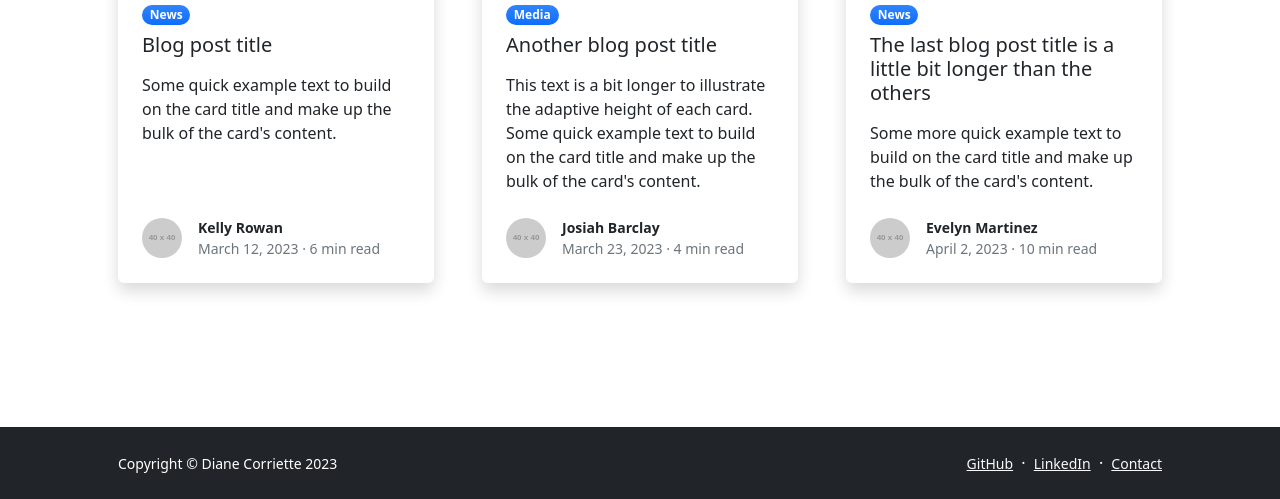
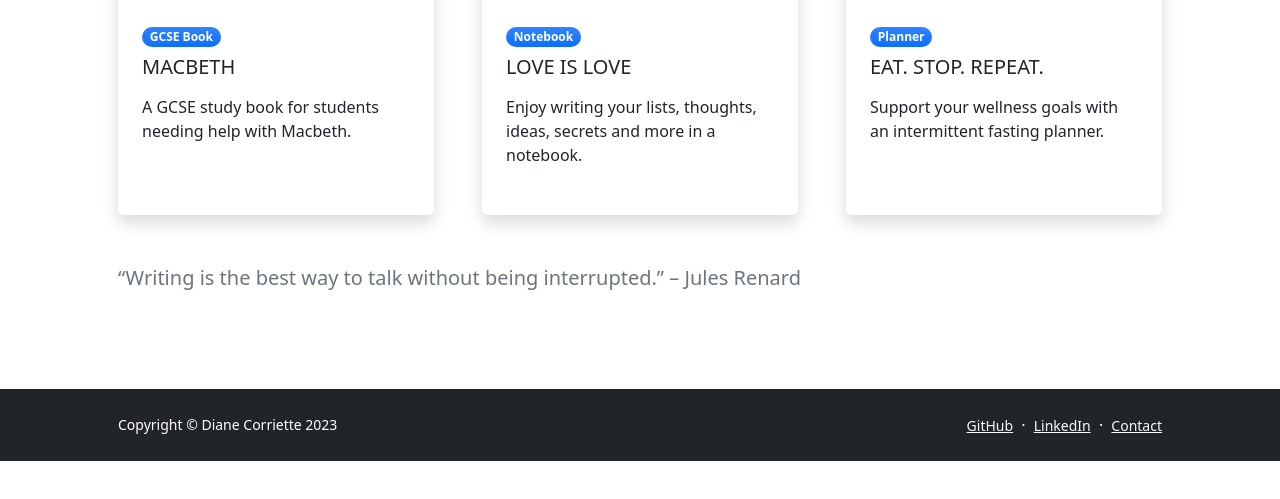
Before and after one commit to todiane/penandi, a Flask app: page / in a window 1280 px wide. Shown: the part 1951-2450 px from the top of the page. After the commit the page ends 2412 px from the top, so only its background shows below. Run offline with Flask 3, Linux system fonts and the light colour scheme; grey boxes labelled with a size stand in for pictures from a placeholder-image service; some libraries are stand-ins or nearby versions.

Commit message:
Update homepage

```diff
--- a/templates/base.html
+++ b/templates/base.html
@@ -7,7 +7,7 @@
         <meta name="author" content="" />
         <title>Pen And I Publishing - Paperback Notebooks</title>
         <!-- Favicon-->
-        <link rel="icon" type="image/x-icon" href="assets/favicon.ico" />
+        <link rel="icon" type="image/x-icon" href="static/assets/favicon.ico" />
         <!-- Bootstrap icons-->
         <link href="https://cdn.jsdelivr.net/npm/bootstrap-icons@1.5.0/font/bootstrap-icons.css" rel="stylesheet" />
         <!-- Core theme CSS (includes Bootstrap)-->
--- a/templates/index.html
+++ b/templates/index.html
@@ -7,15 +7,15 @@
                     <div class="row gx-5 align-items-center justify-content-center">
                         <div class="col-lg-8 col-xl-7 col-xxl-6">
                             <div class="my-5 text-center text-xl-start">
-                                <h1 class="display-5 fw-bolder text-white mb-2">A Bootstrap 5 template for modern businesses</h1>
-                                <p class="lead fw-normal text-white-50 mb-4">Quickly design and customize responsive mobile-first sites with Bootstrap, the world’s most popular front-end open source toolkit!</p>
+                                <h1 class="display-5 fw-bolder text-white mb-2">Paperback Notebooks, Journals & Books</h1>
+                                <p class="lead fw-normal text-white-50 mb-4">We create products for people who enjoy putting pen to paper and enjoy holding a book! Find us on Amazon</p>
                                 <div class="d-grid gap-3 d-sm-flex justify-content-sm-center justify-content-xl-start">
-                                    <a class="btn btn-primary btn-lg px-4 me-sm-3" href="#features">Get Started</a>
-                                    <a class="btn btn-outline-light btn-lg px-4" href="#!">Learn More</a>
+                                    <a class="btn btn-primary btn-lg px-4 me-sm-3" href="https://www.amazon.co.uk/stores/Pen-And-I-Publishing/author/B0849ZQQS7">Amazon UK</a>
+                                    <a class="btn btn-outline-light btn-lg px-4" href="https://www.amazon.com/stores/Pen-And-I-Publishing/author/B0849ZQQS7">Amazon USA</a>
                                 </div>
                             </div>
                         </div>
-                        <div class="col-xl-5 col-xxl-6 d-none d-xl-block text-center"><img class="img-fluid rounded-3 my-5" src="https://dummyimage.com/600x400/343a40/6c757d" alt="..." /></div>
+                        <div class="col-xl-5 col-xxl-6 d-none d-xl-block text-center"><img class="img-fluid rounded-3 my-5" src="{{url_for('static', filename='paperback-notebooks.png')}}" alt="buy paperback notebooks" /></div>
                     </div>
                 </div>
             </header>
@@ -23,28 +23,28 @@
             <section class="py-5" id="features">
                 <div class="container px-5 my-5">
                     <div class="row gx-5">
-                        <div class="col-lg-4 mb-5 mb-lg-0"><h2 class="fw-bolder mb-0">A better way to start building.</h2></div>
+                        <div class="col-lg-4 mb-5 mb-lg-0"><h2 class="fw-bolder mb-0">“Find a quiet place, use a humble pen.” - Paul Simon</h2></div>
                         <div class="col-lg-8">
                             <div class="row gx-5 row-cols-1 row-cols-md-2">
                                 <div class="col mb-5 h-100">
                                     <div class="feature bg-primary bg-gradient text-white rounded-3 mb-3"><i class="bi bi-collection"></i></div>
-                                    <h2 class="h5">Featured title</h2>
-                                    <p class="mb-0">Paragraph of text beneath the heading to explain the heading. Here is just a bit more text.</p>
+                                    <h2 class="h5">Write in a journal</h2>
+                                    <p class="mb-0">Our journals are for you if you, or someone you know, enjoys putting their thoughts down on paper.</p>
                                 </div>
                                 <div class="col mb-5 h-100">
-                                    <div class="feature bg-primary bg-gradient text-white rounded-3 mb-3"><i class="bi bi-building"></i></div>
-                                    <h2 class="h5">Featured title</h2>
-                                    <p class="mb-0">Paragraph of text beneath the heading to explain the heading. Here is just a bit more text.</p>
+                                    <div class="feature bg-primary bg-gradient text-white rounded-3 mb-3"><i class="bi bi-pen"></i></div>
+                                    <h2 class="h5">Use A Notebook</h2>
+                                    <p class="mb-0">A notebook is wonderful for something as simple as writing a list or writing your story.</p>
                                 </div>
                                 <div class="col mb-5 mb-md-0 h-100">
-                                    <div class="feature bg-primary bg-gradient text-white rounded-3 mb-3"><i class="bi bi-toggles2"></i></div>
-                                    <h2 class="h5">Featured title</h2>
-                                    <p class="mb-0">Paragraph of text beneath the heading to explain the heading. Here is just a bit more text.</p>
+                                    <div class="feature bg-primary bg-gradient text-white rounded-3 mb-3"><i class="bi bi-cart"></i></div>
+                                    <h2 class="h5">Buy on Amazon</h2>
+                                    <p class="mb-0">Based in the UK but available on all Amazon sites. Search for us using – B0849ZQQS7</p>
                                 </div>
                                 <div class="col h-100">
-                                    <div class="feature bg-primary bg-gradient text-white rounded-3 mb-3"><i class="bi bi-toggles2"></i></div>
-                                    <h2 class="h5">Featured title</h2>
-                                    <p class="mb-0">Paragraph of text beneath the heading to explain the heading. Here is just a bit more text.</p>
+                                    <div class="feature bg-primary bg-gradient text-white rounded-3 mb-3"><i class="bi bi-book"></i></div>
+                                    <h2 class="h5">Read a Book</h2>
+                                    <p class="mb-0">The world may be digital but there is something magical about losing yourself in a classic book.</p>
                                 </div>
                             </div>
                         </div>
@@ -57,12 +57,13 @@
                     <div class="row gx-5 justify-content-center">
                         <div class="col-lg-10 col-xl-7">
                             <div class="text-center">
-                                <div class="fs-4 mb-4 fst-italic">"Working with Start Bootstrap templates has saved me tons of development time when building new projects! Starting with a Bootstrap template just makes things easier!"</div>
+                                <div class="fs-4 mb-4 fst-italic">“"For while the tale of how we suffer, and how we are delighted, and how we may triumph is never new, it always must be heard.
+                                    There isn't any other tale to tell, it's the only light we've got in all this darkness." </div>
                                 <div class="d-flex align-items-center justify-content-center">
                                     <div class="fw-bold">
-                                        Tom Ato
+                                        James Baldwin
                                         <span class="fw-bold text-primary mx-1">/</span>
-                                        CEO, Pomodoro
+                                        Writer (Sonny's Blues)
                                     </div>
                                 </div>
                             </div>
@@ -76,28 +77,24 @@
                     <div class="row gx-5 justify-content-center">
                         <div class="col-lg-8 col-xl-6">
                             <div class="text-center">
-                                <h2 class="fw-bolder">From our blog</h2>
-                                <p class="lead fw-normal text-muted mb-5">Lorem ipsum, dolor sit amet consectetur adipisicing elit. Eaque fugit ratione dicta mollitia. Officiis ad.</p>
+                                <h2 class="fw-bolder">Our Books, Notebooks & Planners</h2>
+                                <br>
                             </div>
                         </div>
                     </div>
                     <div class="row gx-5">
                         <div class="col-lg-4 mb-5">
                             <div class="card h-100 shadow border-0">
-                                <img class="card-img-top" src="https://dummyimage.com/600x350/ced4da/6c757d" alt="..." />
+                                <img class="card-img-top" src="https://m.media-amazon.com/images/I/61ysA8FQv2L._SL1413_.jpg" alt="Macbeth" />
                                 <div class="card-body p-4">
-                                    <div class="badge bg-primary bg-gradient rounded-pill mb-2">News</div>
-                                    <a class="text-decoration-none link-dark stretched-link" href="#!"><h5 class="card-title mb-3">Blog post title</h5></a>
-                                    <p class="card-text mb-0">Some quick example text to build on the card title and make up the bulk of the card's content.</p>
+                                    <div class="badge bg-primary bg-gradient rounded-pill mb-2">GCSE Book</div>
+                                    <a class="text-decoration-none link-dark stretched-link" href="https://www.amazon.co.uk/dp/B0B9PTXCSZ"><h5 class="card-title mb-3">MACBETH</h5></a>
+                                    <p class="card-text mb-0">A GCSE study book for students needing help with Macbeth.</p>
                                 </div>
                                 <div class="card-footer p-4 pt-0 bg-transparent border-top-0">
                                     <div class="d-flex align-items-end justify-content-between">
                                         <div class="d-flex align-items-center">
-                                            <img class="rounded-circle me-3" src="https://dummyimage.com/40x40/ced4da/6c757d" alt="..." />
-                                            <div class="small">
-                                                <div class="fw-bold">Kelly Rowan</div>
-                                                <div class="text-muted">March 12, 2023 &middot; 6 min read</div>
-                                            </div>
+
                                         </div>
                                     </div>
                                 </div>
@@ -105,20 +102,15 @@
                         </div>
                         <div class="col-lg-4 mb-5">
                             <div class="card h-100 shadow border-0">
-                                <img class="card-img-top" src="https://dummyimage.com/600x350/adb5bd/495057" alt="..." />
+                                <img class="card-img-top" src="https://m.media-amazon.com/images/I/61nypavth0L._SL1500_.jpg" alt="paperback notebook" />
                                 <div class="card-body p-4">
-                                    <div class="badge bg-primary bg-gradient rounded-pill mb-2">Media</div>
-                                    <a class="text-decoration-none link-dark stretched-link" href="#!"><h5 class="card-title mb-3">Another blog post title</h5></a>
-                                    <p class="card-text mb-0">This text is a bit longer to illustrate the adaptive height of each card. Some quick example text to build on the card title and make up the bulk of the card's content.</p>
+                                    <div class="badge bg-primary bg-gradient rounded-pill mb-2">Notebook</div>
+                                    <a class="text-decoration-none link-dark stretched-link" href="#!"><h5 class="card-title mb-3">LOVE IS LOVE</h5></a>
+                                    <p class="card-text mb-0">Enjoy writing your lists, thoughts, ideas, secrets and more in a notebook.</p>
                                 </div>
                                 <div class="card-footer p-4 pt-0 bg-transparent border-top-0">
                                     <div class="d-flex align-items-end justify-content-between">
                                         <div class="d-flex align-items-center">
-                                            <img class="rounded-circle me-3" src="https://dummyimage.com/40x40/ced4da/6c757d" alt="..." />
-                                            <div class="small">
-                                                <div class="fw-bold">Josiah Barclay</div>
-                                                <div class="text-muted">March 23, 2023 &middot; 4 min read</div>
-                                            </div>
                                         </div>
                                     </div>
                                 </div>
@@ -126,27 +118,22 @@
                         </div>
                         <div class="col-lg-4 mb-5">
                             <div class="card h-100 shadow border-0">
-                                <img class="card-img-top" src="https://dummyimage.com/600x350/6c757d/343a40" alt="..." />
+                                <img class="card-img-top" src="https://m.media-amazon.com/images/I/41JHv7lluUL.jpg" alt="..." />
                                 <div class="card-body p-4">
-                                    <div class="badge bg-primary bg-gradient rounded-pill mb-2">News</div>
-                                    <a class="text-decoration-none link-dark stretched-link" href="#!"><h5 class="card-title mb-3">The last blog post title is a little bit longer than the others</h5></a>
-                                    <p class="card-text mb-0">Some more quick example text to build on the card title and make up the bulk of the card's content.</p>
+                                    <div class="badge bg-primary bg-gradient rounded-pill mb-2">Planner</div>
+                                    <a class="text-decoration-none link-dark stretched-link" href="https://www.amazon.co.uk/Intermittent-Fasting-Planner-Paperback-organizer/dp/B084QBY2GF"><h5 class="card-title mb-3">EAT. STOP. REPEAT.</h5></a>
+                                    <p class="card-text mb-0">Support your wellness goals with an intermittent fasting planner.</p>
                                 </div>
                                 <div class="card-footer p-4 pt-0 bg-transparent border-top-0">
                                     <div class="d-flex align-items-end justify-content-between">
                                         <div class="d-flex align-items-center">
-                                            <img class="rounded-circle me-3" src="https://dummyimage.com/40x40/ced4da/6c757d" alt="..." />
-                                            <div class="small">
-                                                <div class="fw-bold">Evelyn Martinez</div>
-                                                <div class="text-muted">April 2, 2023 &middot; 10 min read</div>
-                                            </div>
                                         </div>
                                     </div>
                                 </div>
                             </div>
                         </div>
                     </div>
-
+                    <p class="lead fw-normal text-muted mb-5">“Writing is the best way to talk without being interrupted.” – Jules Renard</p>
                 </div>
             </section>
         </main>
```
Also changed, not shown: static/images/paperback-notebooks.png (added), static/images/paperback_notebooks_pen.png (added), static/images/paperbacknotebooks.png (added).
